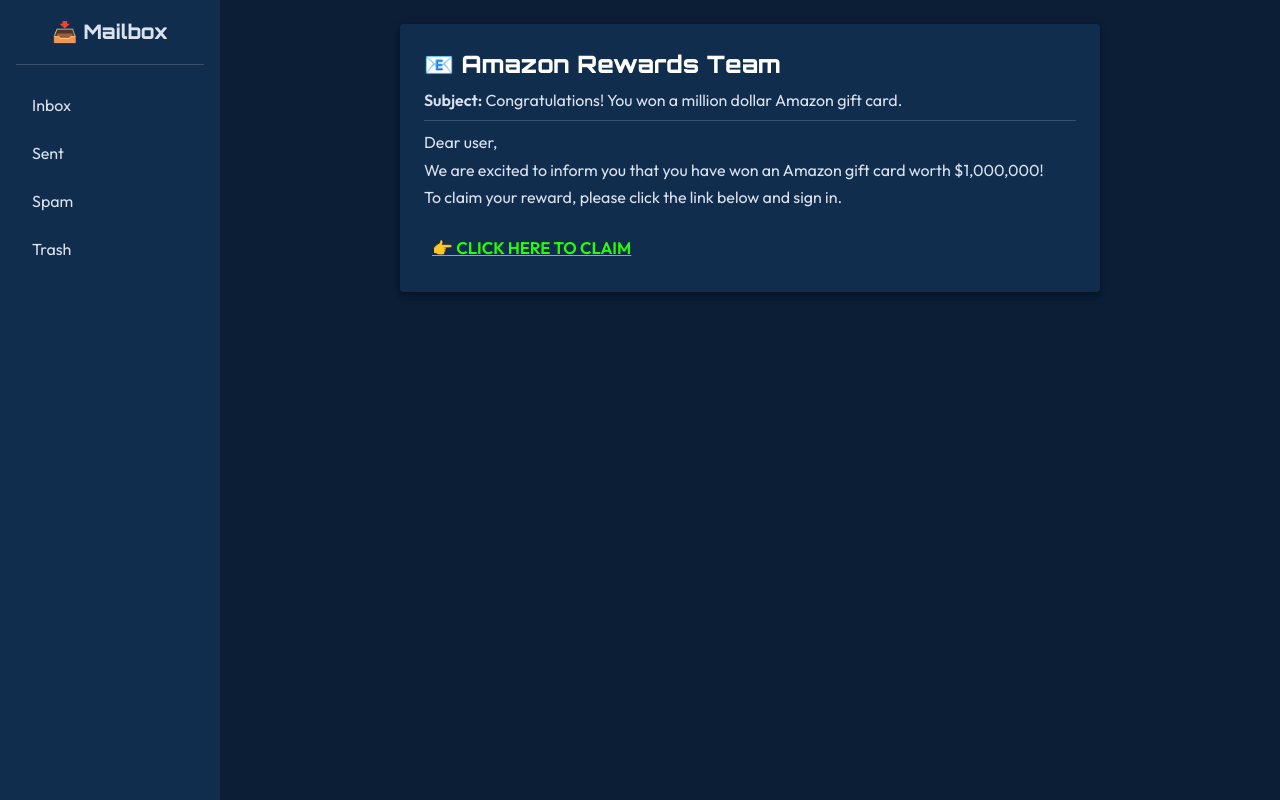
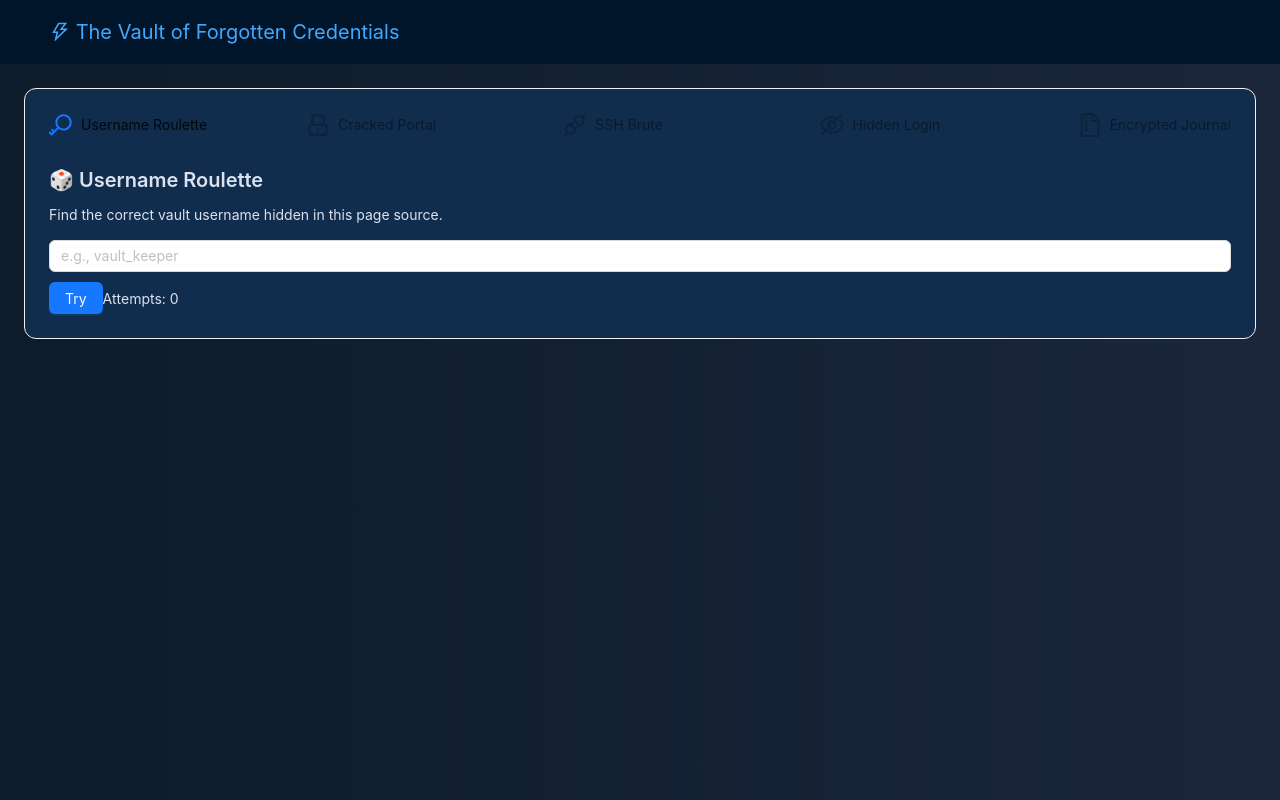
Before and after one commit to Hemavarna-S/HexNex, a React (Vite) app in the folder hexnex-frontend/: page /rooms/brute-force in a window 1280 px wide. Built offline with nearby package versions, Linux system fonts and the light colour scheme; sample sign-in values are in the browser's storage.

Commit message:
The Brute Force Room is phase 4

```diff
--- a/hexnex-frontend/src/pages/rooms/BruteForceRoom.jsx
+++ b/hexnex-frontend/src/pages/rooms/BruteForceRoom.jsx
@@ -1,141 +1,237 @@
 import React, { useState } from 'react';
-import { Box, Paper, Typography, Button, Modal, TextField, Snackbar, Divider, List, ListItem, ListItemText } from '@mui/material';
+import { Layout, Steps, Card, Input, Button, Typography, message, Spin } from 'antd';
+import { KeyOutlined, LockOutlined, ApiOutlined, EyeInvisibleOutlined, FileZipOutlined, FlagOutlined, ThunderboltOutlined } from '@ant-design/icons';
 
-const PhishingRoom = () => {
-  const [visible, setVisible] = useState(false);
-  const [submitted, setSubmitted] = useState(false);
-  const [credentials, setCredentials] = useState({ username: '', password: '' });
-  const [formValues, setFormValues] = useState({ username: '', password: '' });
-  const [snackbar, setSnackbar] = useState({ open: false, message: '', severity: 'error' });
+const { Header, Content } = Layout;
+const { Paragraph, Title, Text } = Typography;
 
-  const handleOpenPhishPage = () => setVisible(true);
+const BruteForceRoom = () => {
+  const [step, setStep] = useState(0);
+  const [inputs, setInputs] = useState({
+    username: '',
+    portalPass: '',
+    sshPass: '',
+    hiddenPass: '',
+    finalPass: '',
+    flag: ''
+  });
+  const [attempts, setAttempts] = useState(0);
+  const [loading, setLoading] = useState(false);
+  const [flagVisible, setFlagVisible] = useState(false);
+
+  const nextStep = () => { setStep(prev => prev + 1); setAttempts(0); };
+
+  const handleInputChange = (field, value) => {
+    setInputs({ ...inputs, [field]: value });
+  };
+
+  const simulateBruteForce = async (callback) => {
+    setLoading(true);
+    let fakeAttempts = Math.floor(Math.random() * 4) + 2;
+    for (let i = 1; i <= fakeAttempts; i++) {
+      setAttempts(prev => prev + 1);
+      await new Promise(res => setTimeout(res, 200));
+    }
+    setLoading(false);
+    callback();
+  };
 
   const handleSubmit = () => {
-    if (!formValues.username || !formValues.password) {
-      setSnackbar({ open: true, message: 'Please enter both username and password.', severity: 'error' });
-      return;
+    simulateBruteForce(() => {
+      switch (step) {
+        case 0:
+          if (inputs.username === 'vault_keeper') {
+            message.success('✅ Username accepted!');
+            nextStep();
+          } else {
+            message.error('❌ Invalid username! Hint: check vault login clue in source.');
+          }
+          break;
+        case 1:
+          if (inputs.portalPass === 'password') {
+            message.success('🔓 Portal cracked!');
+            nextStep();
+          } else {
+            message.error('Wrong password! Hint: check portal clue in source.');
+          }
+          break;
+        case 2:
+          if (inputs.sshPass === 'vault123') {
+            message.success('🛡️ SSH access granted!');
+            nextStep();
+          } else {
+            message.error('Wrong SSH password! Check ssh clue in source.');
+          }
+          break;
+        case 3:
+          if (inputs.hiddenPass === 'h1dden') {
+            message.success('👁️ Hidden login bypassed!');
+            nextStep();
+          } else {
+            message.error('Wrong! Check hidden login clue in source.');
+          }
+          break;
+        case 4:
+          if (inputs.finalPass === 'finalpayload') {
+            message.success('📦 Encrypted journal unlocked!');
+            setFlagVisible(true);
+          } else {
+            message.error('Wrong password! Check encrypted journal clue in source.');
+          }
+          break;
+        default:
+          break;
+      }
+    });
+  };
+
+  const handleFlagSubmit = () => {
+    if (inputs.flag === 'HEXNEX{Brut3_F0rc3_Atta)k}') {
+      message.success('🏁 Flag correct! You completed the room!');
+    } else {
+      message.error('❌ Incorrect flag. Try again!');
     }
-    setCredentials(formValues);
-    setSubmitted(true);
   };
 
   return (
-    <Box sx={{ display: 'flex', height: '100vh', background: '#0b1e36' }}>
-      {/* Sidebar */}
-      <Box sx={{ width: 220, bgcolor: '#112d4e', color: '#dbe2ef', p: 2 }}>
-        <Typography variant="h6" sx={{ mb: 2, fontWeight: 'bold', textAlign: 'center' }}>📥 Mailbox</Typography>
-        <Divider sx={{ borderColor: '#dbe2ef33', mb: 1 }} />
-        <List>
-          <ListItem button selected>
-            <ListItemText primary="Inbox" />
-          </ListItem>
-          <ListItem button>
-            <ListItemText primary="Sent" />
-          </ListItem>
-          <ListItem button>
-            <ListItemText primary="Spam" />
-          </ListItem>
-          <ListItem button>
-            <ListItemText primary="Trash" />
-          </ListItem>
-        </List>
-      </Box>
+    <Layout style={{ minHeight: '100vh', background: 'linear-gradient(to right, #0d1b2a, #1b263b)' }}>
+      <Header style={{ color: '#40a9ff', fontSize: '20px' }}>
+        <ThunderboltOutlined /> The Vault of Forgotten Credentials
+      </Header>
+      <Content style={{ padding: '24px' }}>
+        <Card style={{ background: '#112d4e', borderRadius: '12px', position: 'relative' }}>
+          {/* Clues hidden in HTML comments (visible in view page source) */}
+          <div style={{ display: 'none' }}>
+            {/* vault login username: vault_keeper */}
+            {/* portal password: password */}
+            {/* ssh password: vault123 */}
+            {/* hidden login password: h1dden */}
+            {/* final encrypted journal password: finalpayload */}
+            {/* flag: HEXNEX{Brut3_F0rc3_Atta)k} */}
+          </div>
 
-      {/* Main email content */}
-      <Box sx={{ flexGrow: 1, p: 3, overflowY: 'auto' }}>
-        <Paper elevation={4} sx={{ maxWidth: 700, mx: 'auto', p: 3, background: '#112d4e', color: '#fff' }}>
-          <Typography variant="h5" fontWeight="bold" gutterBottom>
-            📧 Amazon Rewards Team
-          </Typography>
-          <Typography sx={{ color: '#dbe2ef', mb: 1 }}>
-            <strong>Subject:</strong> Congratulations! You won a million dollar Amazon gift card.
-          </Typography>
-          <Divider sx={{ borderColor: '#dbe2ef33', my: 1 }} />
-          <Typography sx={{ color: '#dbe2ef', mb: 2, lineHeight: 1.7 }}>
-            Dear user,<br />
-            We are excited to inform you that you have won an Amazon gift card worth $1,000,000!<br />
-            To claim your reward, please click the link below and sign in.
-          </Typography>
-          <Button
-            variant="text"
-            sx={{ color: '#26ff00ff', fontWeight: 'bold', textDecoration: 'underline', fontSize: '1.05rem' }}
-            onClick={handleOpenPhishPage}
-          >
-            👉 Click here to claim
-          </Button>
-        </Paper>
-      </Box>
+          <Steps current={step} size="small" style={{ marginBottom: '24px' }}>
+            <Steps.Step title="Username Roulette" icon={<KeyOutlined />} />
+            <Steps.Step title="Cracked Portal" icon={<LockOutlined />} />
+            <Steps.Step title="SSH Brute" icon={<ApiOutlined />} />
+            <Steps.Step title="Hidden Login" icon={<EyeInvisibleOutlined />} />
+            <Steps.Step title="Encrypted Journal" icon={<FileZipOutlined />} />
+          </Steps>
 
-      {/* Modal */}
-      <Modal open={visible} onClose={() => setVisible(false)}>
-        <Box sx={{
-          position: 'absolute',
-          top: '50%',
-          left: '50%',
-          transform: 'translate(-50%, -50%)',
-          borderRadius: 4,
-          boxShadow: '0 8px 32px rgba(0, 4, 255, 0.25)',
-          p: 4,
-          minWidth: 340,
-          maxWidth: 420,
-          border: '2px solid #00ff33ff',
-          color: '#fff',
-          background: 'linear-gradient(135deg, #1a2238 60%, #141236ff 100%)',
-        }}>
-          {!submitted ? (
+          {loading && <Spin tip="Brute forcing..." style={{ marginBottom: '20px' }} />}
+
+          {step === 0 && !loading && (
             <>
-              <Typography variant="h6" sx={{ mb: 2, color: '#f7f7f7ff', fontWeight: 'bold', textAlign: 'center', letterSpacing: 1, textShadow: '0 2px 8px #1a2238' }}>
-                Amazon Sign In (Lab Simulation)
-              </Typography>
-              <TextField
-                fullWidth
-                label="Username / Email"
-                value={formValues.username}
-                onChange={e => setFormValues({ ...formValues, username: e.target.value })}
-                sx={{ mb: 2, input: { color: '#fff' }, label: { color: '#ffffffff' } }}
-                InputLabelProps={{ style: { color: '#ffffffff' } }}
+              <Title level={4} style={{ color: '#dbe2ef' }}>🎲 Username Roulette</Title>
+              <Paragraph style={{ color: '#dbe2ef' }}>
+                Find the correct vault username hidden in this page source.
+              </Paragraph>
+              <Input
+                placeholder="e.g., vault_keeper"
+                value={inputs.username}
+                onChange={e => handleInputChange('username', e.target.value)}
+                style={{ marginBottom: '10px' }}
               />
-              <TextField
-                fullWidth
-                label="Password"
-                type="password"
-                value={formValues.password}
-                onChange={e => setFormValues({ ...formValues, password: e.target.value })}
-                sx={{ mb: 2, input: { color: '#fff' }, label: { color: '#ffffffff' } }}
-                InputLabelProps={{ style: { color: '#ffffffff' } }}
-              />
-              <Button variant="contained" fullWidth onClick={handleSubmit} sx={{ background: 'linear-gradient(90deg, #00ff00ff, #1f9412ff)', color: '#fff', fontWeight: 'bold', fontSize: '1.1rem', boxShadow: '0 2px 8px #001aff99' }}>
-                Login
-              </Button>
-            </>
-          ) : (
-            <>
-              <Typography sx={{ mb: 1, color: '#00ff08ff', fontWeight: 'bold', textAlign: 'center', letterSpacing: 1, textShadow: '0 2px 8px #1a2238' }}>
-                <strong>You entered:</strong>
-              </Typography>
-              <Typography sx={{ color: '#fff', fontFamily: 'monospace', mb: 1 }}>Username: {credentials.username}</Typography>
-              <Typography sx={{ color: '#fff', fontFamily: 'monospace', mb: 2 }}>Password: {credentials.password}</Typography>
-              <Typography color="error" sx={{ mt: 2, mb: 2, fontWeight: 'bold', textAlign: 'center', fontSize: '1.1rem', background: 'rgba(255,69,58,0.12)', borderRadius: 2, p: 1 }}>
-                ⚠️ This is a phishing simulation! Never enter your credentials on untrusted sites.
-              </Typography>
-              <Button variant="outlined" onClick={() => setVisible(false)} sx={{ borderColor: '#00ff26ff', color: '#00ff66ff', fontWeight: 'bold' }}>
-                Close
-              </Button>
+              <Button type="primary" onClick={handleSubmit}>Try</Button>
+              <Text style={{ color: '#dbe2ef' }}>Attempts: {attempts}</Text>
             </>
           )}
-        </Box>
-      </Modal>
 
-      {/* Snackbar */}
-      <Snackbar
-        open={snackbar.open}
-        autoHideDuration={3000}
-        onClose={() => setSnackbar({ ...snackbar, open: false })}
-        message={snackbar.message}
-        anchorOrigin={{ vertical: 'top', horizontal: 'center' }}
-      />
-    </Box>
+          {step === 1 && !loading && (
+            <>
+              <Title level={4} style={{ color: '#dbe2ef' }}>🔐 Crack the Portal</Title>
+              <Paragraph style={{ color: '#dbe2ef' }}>
+                Password clue hidden in this page source.
+              </Paragraph>
+              <Input.Password
+                placeholder="Enter portal password"
+                value={inputs.portalPass}
+                onChange={e => handleInputChange('portalPass', e.target.value)}
+                style={{ marginBottom: '10px' }}
+              />
+              <Button type="primary" onClick={handleSubmit}>Crack</Button>
+              <Text style={{ color: '#dbe2ef' }}>Attempts: {attempts}</Text>
+            </>
+          )}
+
+          {step === 2 && !loading && (
+            <>
+              <Title level={4} style={{ color: '#dbe2ef' }}>🛡️ SSH Brute-force</Title>
+              <Paragraph style={{ color: '#dbe2ef' }}>
+                Weak SSH password clue hidden in this page source.
+              </Paragraph>
+              <Input.Password
+                placeholder="Enter SSH password"
+                value={inputs.sshPass}
+                onChange={e => handleInputChange('sshPass', e.target.value)}
+                style={{ marginBottom: '10px' }}
+              />
+              <Button type="primary" onClick={handleSubmit}>Brute Force</Button>
+              <Text style={{ color: '#dbe2ef' }}>Attempts: {attempts}</Text>
+            </>
+          )}
+
+          {step === 3 && !loading && (
+            <>
+              <Title level={4} style={{ color: '#dbe2ef' }}>👁️ Hidden Login</Title>
+              <Paragraph style={{ color: '#dbe2ef' }}>
+                Hidden login password clue in this page source.
+              </Paragraph>
+              <Input.Password
+                placeholder="Enter hidden login password"
+                value={inputs.hiddenPass}
+                onChange={e => handleInputChange('hiddenPass', e.target.value)}
+                style={{ marginBottom: '10px' }}
+              />
+              <Button type="primary" onClick={handleSubmit}>Submit</Button>
+              <Text style={{ color: '#dbe2ef' }}>Attempts: {attempts}</Text>
+            </>
+          )}
+
+          {step === 4 && !flagVisible && !loading && (
+            <>
+              <Title level={4} style={{ color: '#dbe2ef' }}>📦 Encrypted Journal</Title>
+              <Paragraph style={{ color: '#dbe2ef' }}>
+                Final password clue hidden in this page source.
+              </Paragraph>
+              <Input.Password
+                placeholder="Enter final password"
+                value={inputs.finalPass}
+                onChange={e => handleInputChange('finalPass', e.target.value)}
+                style={{ marginBottom: '10px' }}
+              />
+              <Button type="primary" onClick={handleSubmit}>Decrypt</Button>
+              <Text style={{ color: '#dbe2ef' }}>Attempts: {attempts}</Text>
+            </>
+          )}
+
+          {flagVisible && (
+            <>
+              <div style={{ marginTop: '20px', textAlign: 'center' }}>
+                <FlagOutlined style={{ fontSize: '40px', color: '#40a9ff' }} />
+                <Paragraph style={{ color: '#dbe2ef', marginTop: '10px' }}>
+                  🎉 Congratulations! You found the final payload:
+                </Paragraph>
+                <Paragraph copyable code style={{ color: '#fff', fontSize: '18px' }}>
+                  HEXNEX{'{Brut3_F0rc3_Atta)k}'}
+                </Paragraph>
+              </div>
+              <div style={{ marginTop: '20px' }}>
+                <Title level={4} style={{ color: '#dbe2ef' }}>🏁 Submit your flag</Title>
+                <Input
+                  placeholder="HEXNEX{...}"
+                  value={inputs.flag}
+                  onChange={e => handleInputChange('flag', e.target.value)}
+                  style={{ marginBottom: '10px' }}
+                />
+                <Button type="primary" onClick={handleFlagSubmit}>Submit Flag</Button>
+              </div>
+            </>
+          )}
+        </Card>
+      </Content>
+    </Layout>
   );
 };
 
-export default PhishingRoom;
+export default BruteForceRoom;
```
